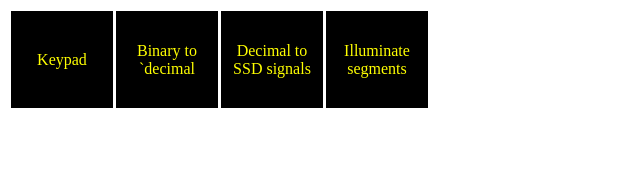
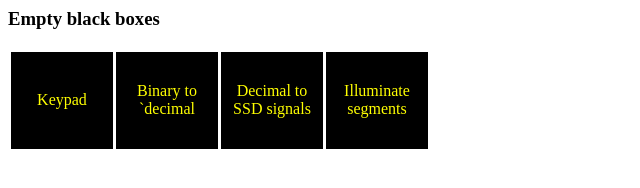
Before and after one commit to Ayomidee/INF1339-WEEK1, a plain HTML site: page docs/V03.html in a window 1280 px wide. Shown: the whole page, without its empty margins (0-640 px from the left). Drawn offline with Linux system fonts and the light colour scheme.

Commit message:
Update V03.html

```diff
--- a/docs/V03.html
+++ b/docs/V03.html
@@ -1,5 +1,6 @@
 <html>
   <head>
+    <title>Version 3</title>
       <style>
         .standardTable{border: solid;
                        border-collapse: collapse}
@@ -13,6 +14,7 @@
       </style>
     </head>
   <body>
+    <h3>Empty black boxes</h3>
      <table class="standardTable">
         <tr>
             <td class="blackbox">Keypad </td>
```
